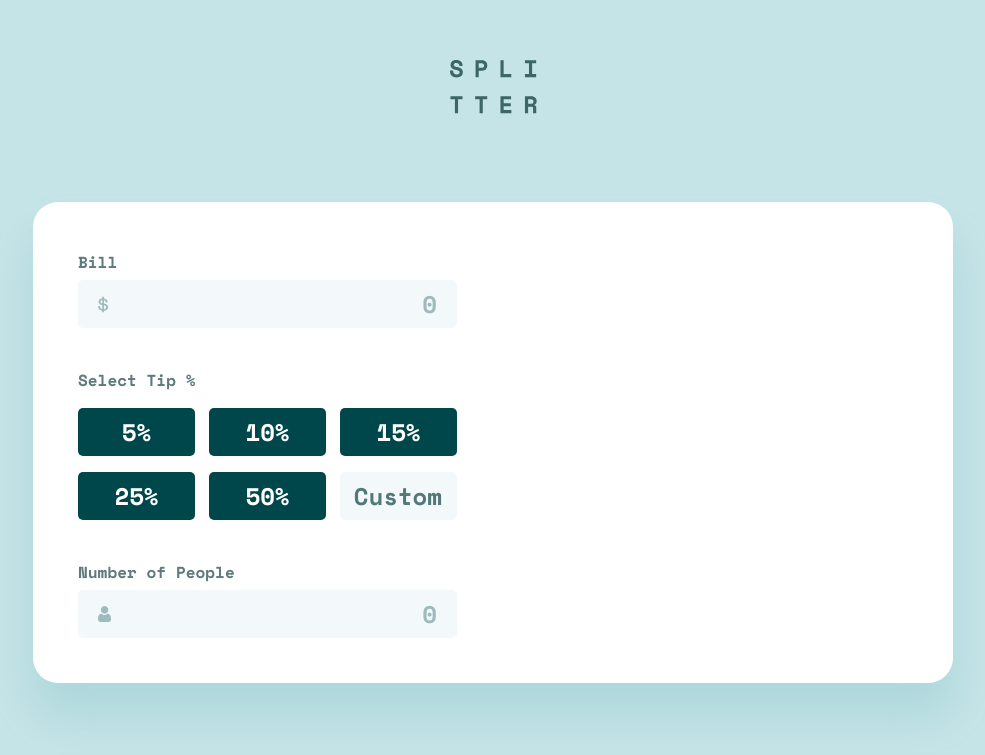
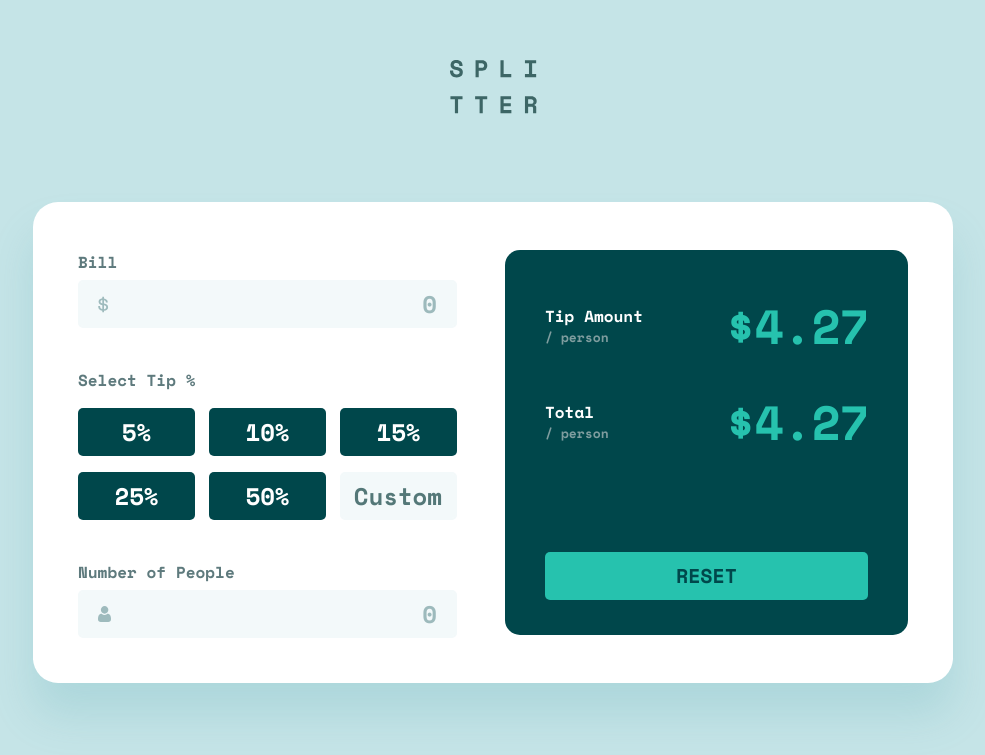
Before and after one commit to caarlosdamian/tip-calculator, a React (Vite) app: page / in a window 1280 px wide. Shown: the part 103-858 px from the top of the page, without its empty margins (147-1132 px from the left). Built offline with nearby package versions, Linux system fonts and the light colour scheme.

Commit message:
finish styling

```diff
--- a/src/components/Card/Card.scss
+++ b/src/components/Card/Card.scss
@@ -11,7 +11,10 @@ input::-webkit-inner-spin-button {
   width: 920px;
   height: 481px;
   padding: 48px 45px;
+  display: flex;
+  gap: 48px;
 
+  .left__wrapper {
     .top__wrapper {
       display: flex;
       align-items: flex-start;
@@ -90,6 +93,78 @@ input::-webkit-inner-spin-button {
       }
 
     }
+  }
+
+  .right__wrapper {
+    background: #00474B;
+    border-radius: 15px;
+    width: 413px;
+    height: 100%;
+    padding: 40px;
+    gap: 25px;
+    display: flex;
+    align-items: center;
+    flex-direction: column;
+
+    .right__button {
+      background: #26C2AE;
+      border-radius: 5px;
+      width: 100%;
+      height: 48px;
+      border: none;
+      font-weight: 700;
+      font-size: 20px;
+      line-height: 30px;
+      text-align: center;
+      cursor: pointer;
+      color: #00474B;
+      margin-top: 70px;
+      padding: 9px 37px;
+
+      &:hover {
+        background: #9FE8DF;
+        border-radius: 5px;
+      }
+    }
+
+    .label__container {
+      display: flex;
+      justify-content: space-between;
+      align-items: center;
+      width: 100%;
+
+      .label__calcl {
+        font-weight: 700;
+        font-size: 48px;
+        line-height: 71px;
+        text-align: right;
+        letter-spacing: -1px;
+        color: #26C2AE;
+      }
+
+      .label__left-container {
+        display: flex;
+        align-items: flex-start;
+        justify-content: center;
+        flex-direction: column;
+        text-align: start;
+
+        .label__header {
+          font-weight: 700;
+          font-size: 16px;
+          line-height: 24px;
+          color: #FFFFFF;
+        }
+
+        .label__subtitle {
+          font-weight: 700;
+          font-size: 13px;
+          line-height: 19px;
+          color: #7F9D9F;
+        }
+      }
+    }
+  }
 
   .card__span {
     font-weight: 700;
--- a/src/components/Card/Card.tsx
+++ b/src/components/Card/Card.tsx
@@ -11,6 +11,7 @@ export const Card = () => {
   const [tip, setTip] = useState<number>();
   return (
     <div className="card__container">
+      <div className="left__wrapper">
         <div className="top__wrapper">
           <span className="card__span">Bill</span>
           <Input icon={dollar} />
@@ -31,11 +32,31 @@ export const Card = () => {
         <div className="bottom__wrapper">
           <div className="bottom_wrapper-container">
             <span className="card__span">Number of People</span>
-          {people === 0 && <span className="card__span--error">Can’t be zero</span>}
+            {people === 0 && (
+              <span className="card__span--error">Can’t be zero</span>
+            )}
           </div>
 
           <Input icon={person} people={people} clasName="red-input" />
         </div>
       </div>
+      <div className="right__wrapper">
+        <div className="label__container">
+          <div className="label__left-container">
+            <span className="label__header">Tip Amount</span>
+            <span className="label__subtitle">/ person</span>
+          </div>
+          <h2 className="label__calcl">$4.27</h2>
+        </div>
+        <div className="label__container">
+          <div className="label__left-container">
+            <span className="label__header">Total</span>
+            <span className="label__subtitle">/ person</span>
+          </div>
+          <h2 className="label__calcl">$4.27</h2>
+        </div>
+        <button className="right__button">RESET</button>
+      </div>
+    </div>
   );
 };
```
Lines whose indentation alone changed are shown as unchanged.
